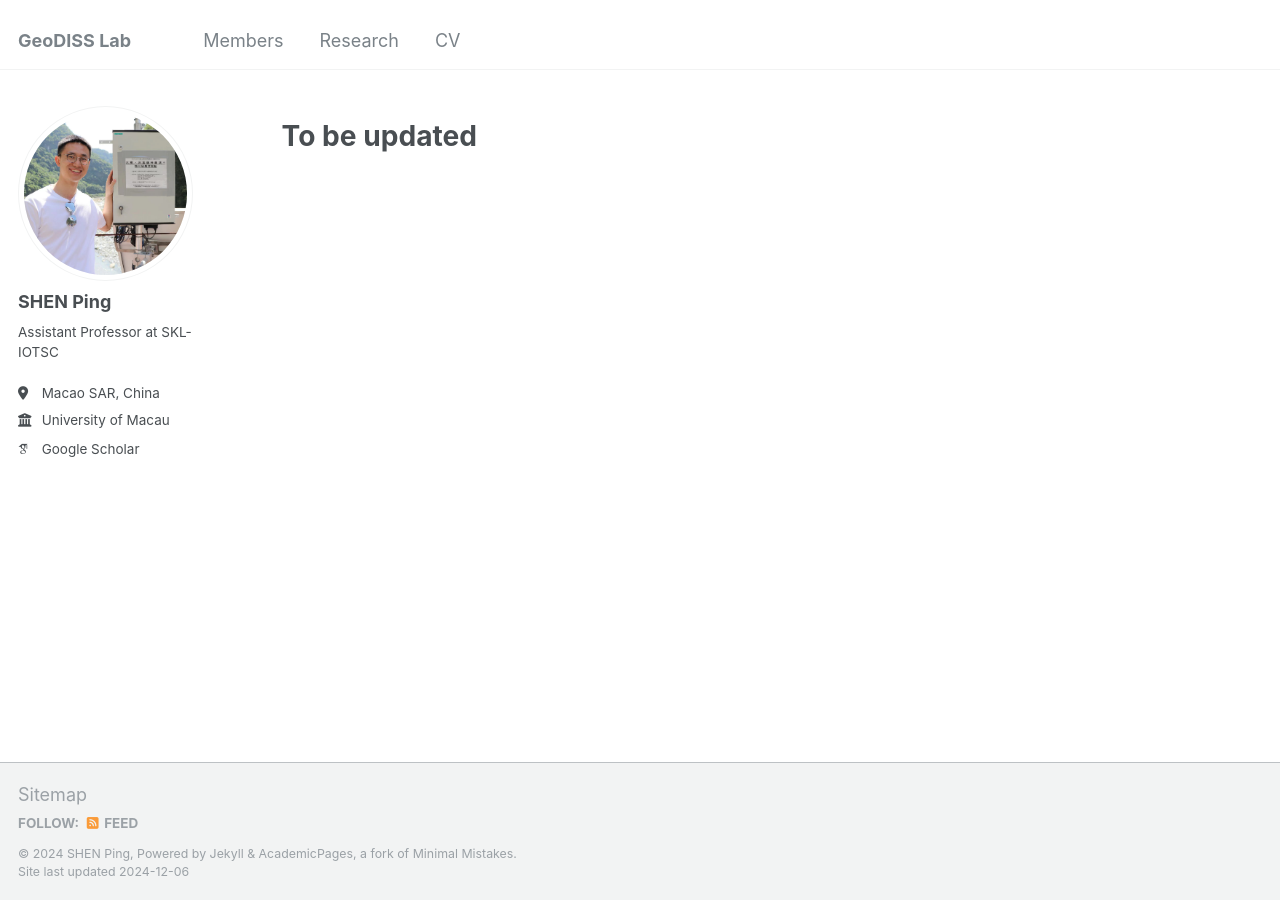
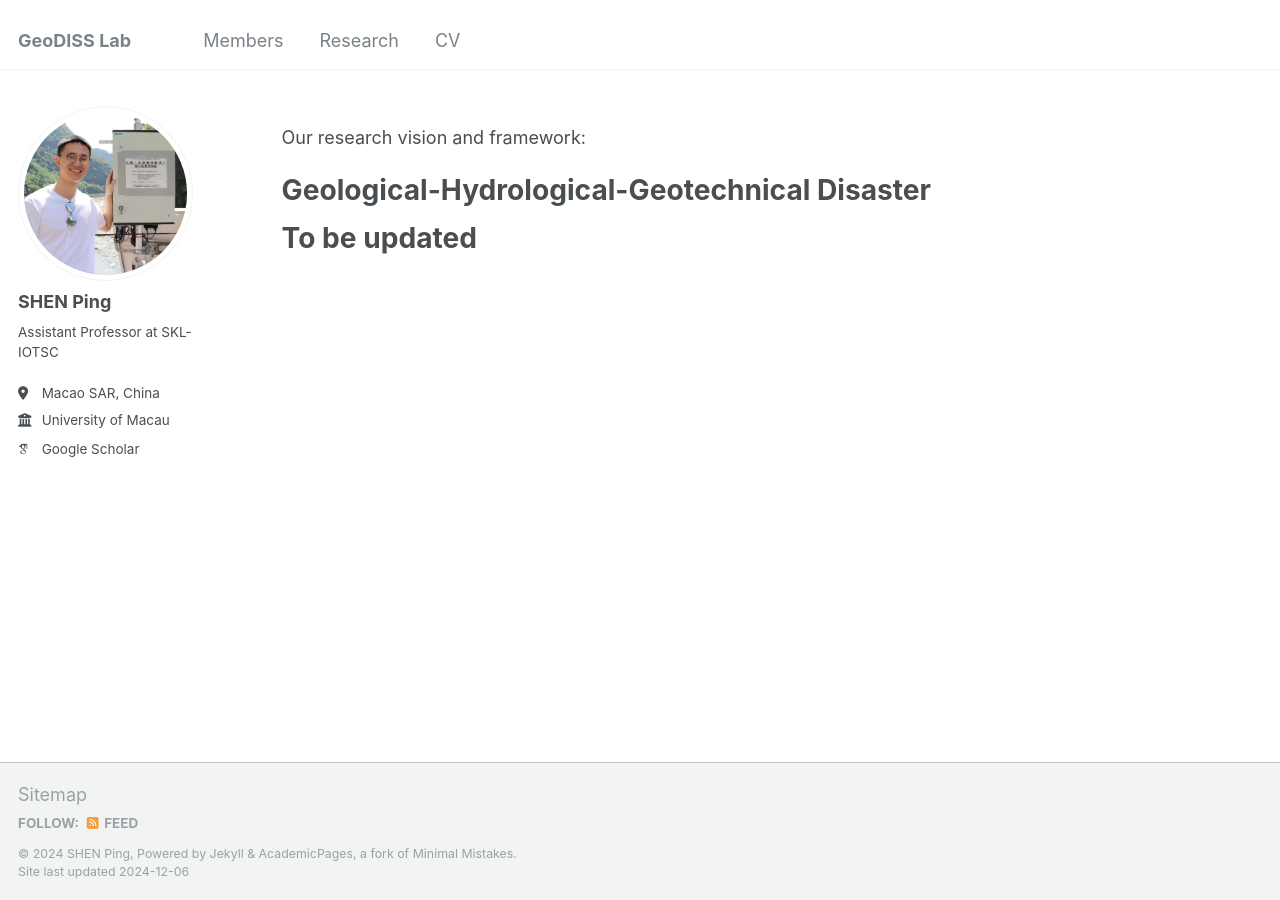
Before and after one commit to Ping-UM/Ping-UM.github.io, a Jekyll site: the page built from _pages/research.md, in a window 1280 px wide. Built offline with Jekyll 4.4.1, drawn with Linux system fonts in a browser that asks for light colours; some web fonts are replaced.

Commit message:
Update research.md

```diff
--- a/_pages/research.md
+++ b/_pages/research.md
@@ -4,8 +4,13 @@ permalink: /research/
 author_profile: true
 ---
 
+Our research vision and framework:
 
-{% include base_path %}
+
+Geological-Hydrological-Geotechnical Disaster
+=====================
+
+
 
 To be updated
 ======
```
